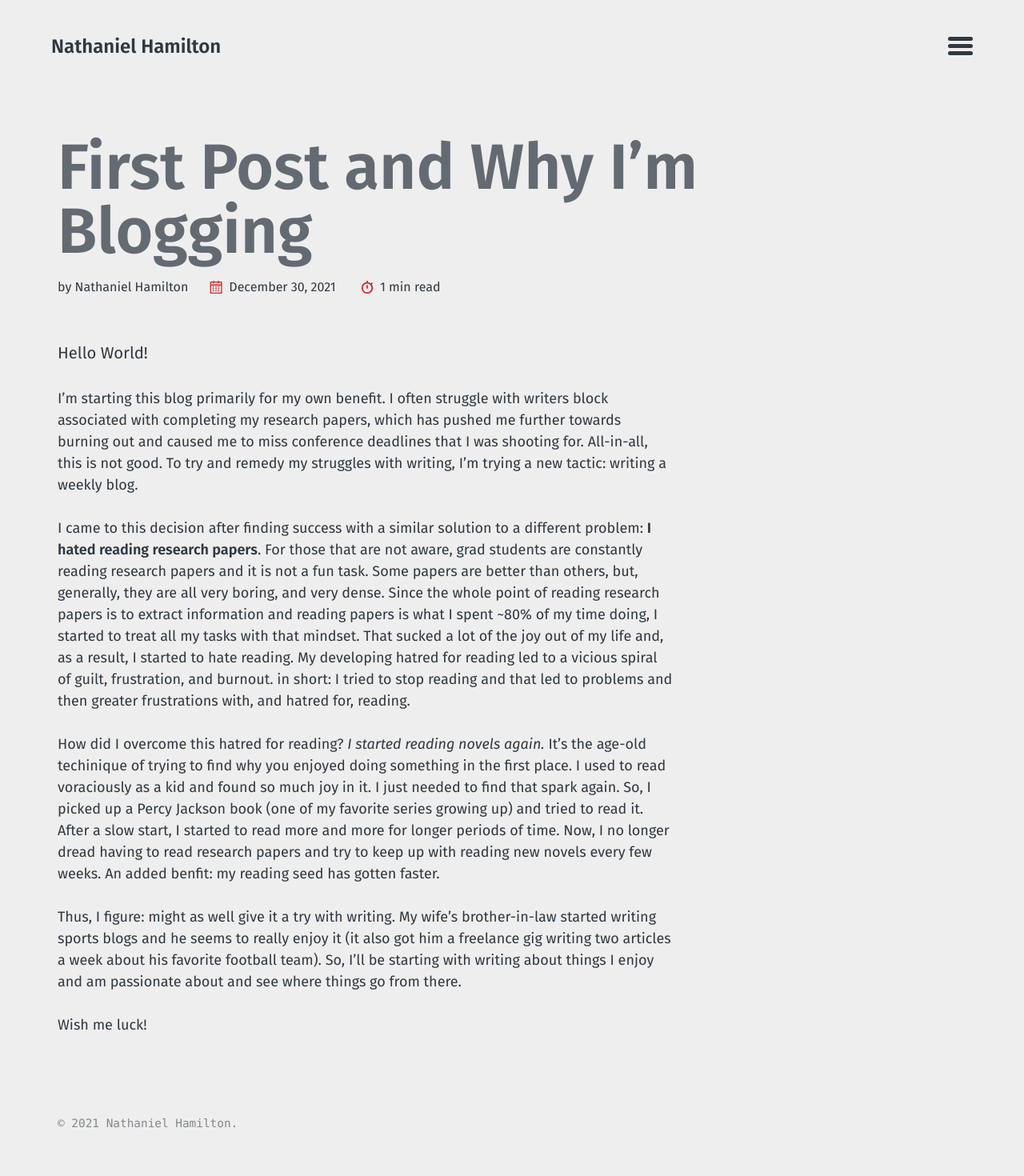
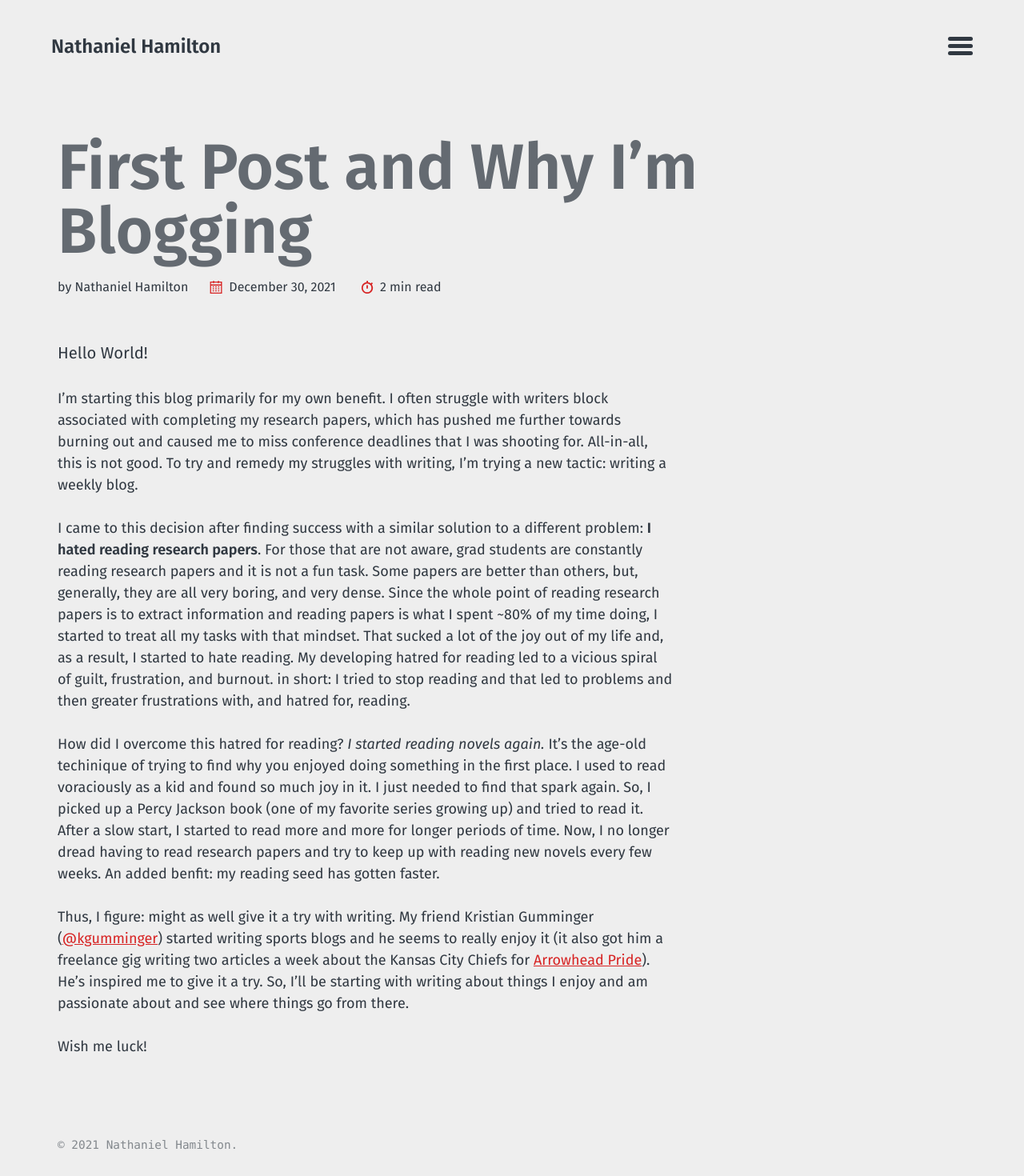
Before and after one commit to nphamilton/nphamilton.github.io, a Jekyll site: the page built from _posts/2021-12-30-First-Post.md, in a window 1280 px wide. Shown: the whole page at 80% size. Built offline with Jekyll 4.4.1, drawn with Linux system fonts in a browser that asks for light colours; before the commit the page ends 1443 px from its top, so only the background shows below that.

Commit message:
update to first post and removed subscribe button

```diff
--- a/_includes/contact-list.html
+++ b/_includes/contact-list.html
@@ -20,12 +20,12 @@
     <li>{% include icon-twitter.html username=site.twitter_username label='Twitter' %}</li>
   {% endif %}
 
-  <li>
+  <!-- <li>
     {% if site.plugins contains 'jekyll-feed' or site.gems contains 'jekyll-feed' %}
       <a href="{{ site.feed.path | default: 'feed.xml' | relative_url }}" title="Atom Feed">
         <span class="icon icon--rss">{% include icon-rss.svg %}</span>
         <span class="label">{{ site.data.theme.t.subscribe | default: 'Subscribe' }}</span>
       </a>
     {% endif %}
-  </li>
+  </li> -->
 </ul>
--- a/_posts/2021-12-30-First-Post.md
+++ b/_posts/2021-12-30-First-Post.md
@@ -12,6 +12,6 @@ I came to this decision after finding success with a similar solution to a diffe
 
 How did I overcome this hatred for reading? _I started reading novels again._ It's the age-old techinique of trying to find why you enjoyed doing something in the first place. I used to read voraciously as a kid and found so much joy in it. I just needed to find that spark again. So, I picked up a Percy Jackson book (one of my favorite series growing up) and tried to read it. After a slow start, I started to read more and more for longer periods of time. Now, I no longer dread having to read research papers and try to keep up with reading new novels every few weeks. An added benfit: my reading seed has gotten faster.
 
-Thus, I figure: might as well give it a try with writing. My wife's brother-in-law started writing sports blogs and he seems to really enjoy it (it also got him a freelance gig writing two articles a week about his favorite football team). So, I'll be starting with writing about things I enjoy and am passionate about and see where things go from there.
+Thus, I figure: might as well give it a try with writing. My friend Kristian Gumminger ([@kgumminger](https://twitter.com/kgumminger?ref_src=twsrc%5Egoogle%7Ctwcamp%5Eserp%7Ctwgr%5Eauthor)) started writing sports blogs and he seems to really enjoy it (it also got him a freelance gig writing two articles a week about the Kansas City Chiefs for [Arrowhead Pride](https://www.arrowheadpride.com/)). He's inspired me to give it a try. So, I'll be starting with writing about things I enjoy and am passionate about and see where things go from there.
 
 Wish me luck!
```
Also changed, not shown: 8 other files.
